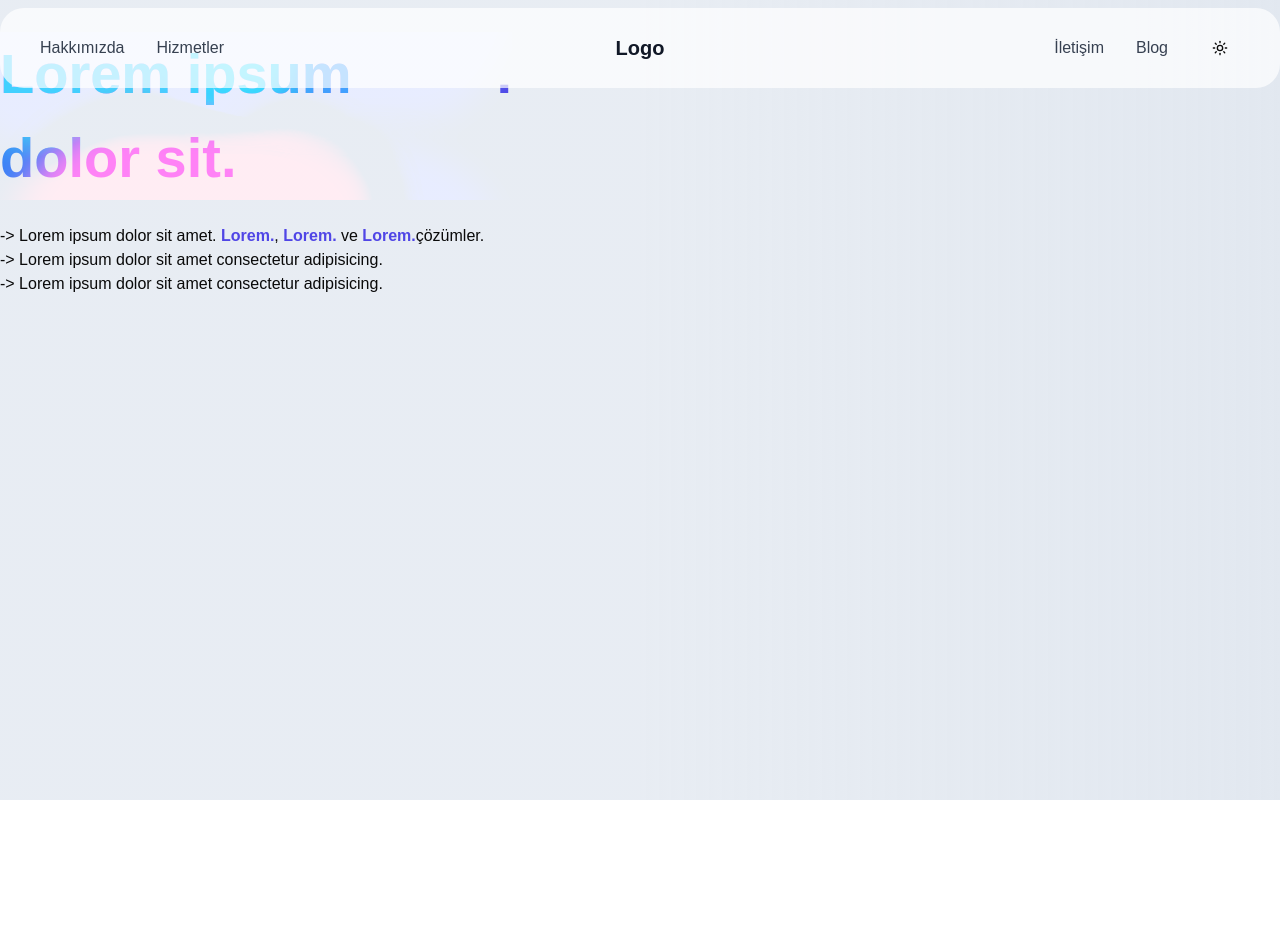
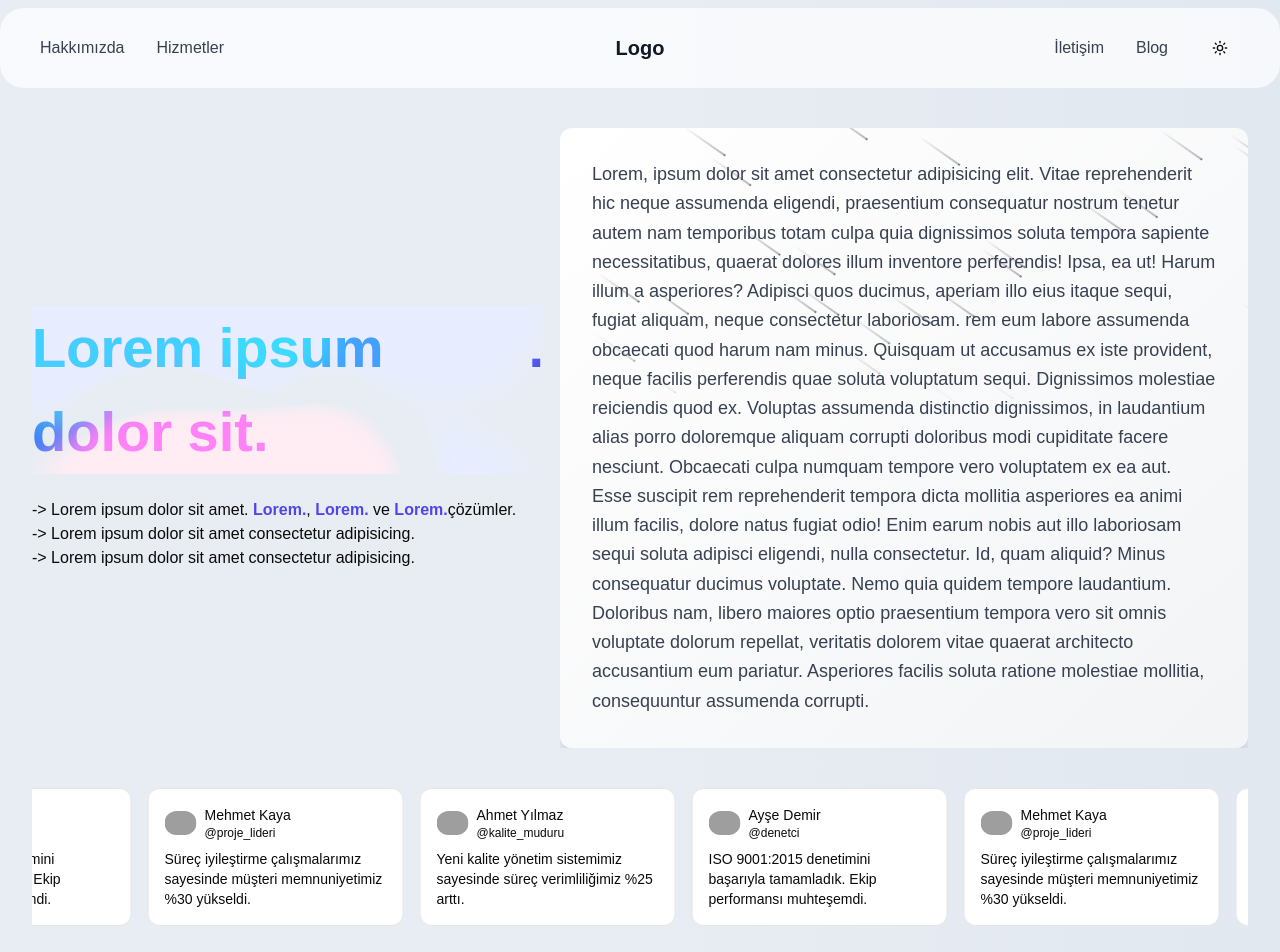
Before and after one commit to Canzz0/Presentation-Website-with-NextJs, a Next.js app: page /info in a window 1280 px wide. Shown: the top 952 px of the page. Before the commit the page ends 800 px from the top, so only its background shows below. Built offline with nearby package versions, Linux system fonts and the light colour scheme; grey boxes are pictures that could not be loaded.

Commit message:
Update Info page layout with new components and responsive design
- Added AnimCarousel component to the Info page
- Integrated DetailText component alongside FirstText
- Implemented responsive flex layout with improved spacing
- Enhanced page structure with container and centered alignment

```diff
--- a/app/info/page.tsx
+++ b/app/info/page.tsx
@@ -1,9 +1,25 @@
+import { AnimCarousel } from "../Home/main-components/anim-carousel";
+import DetailText from "./components/detail-text";
 import { FirstText } from "./components/first-text";
 
 function Info() {
   return (
-    <div className="relative">
-      <FirstText />
+    <div className="container mx-auto px-4 sm:px-6 lg:px-8 max-w-8xl py-16 md:py-24">
+
+      <div className="flex flex-col items-center space-y-8">
+        <div className="flex justify-center items-center gap-4 flex-col sm:flex-row">
+          <FirstText />
+          <div className="w-full overflow-hidden mx-auto mt-8">
+            <DetailText />
+          </div>
+        </div>
+
+
+        <div className="w-full overflow-hidden mx-auto mt-8">
+          <AnimCarousel />
+
+        </div>
+      </div>
     </div>
   );
 }
```
